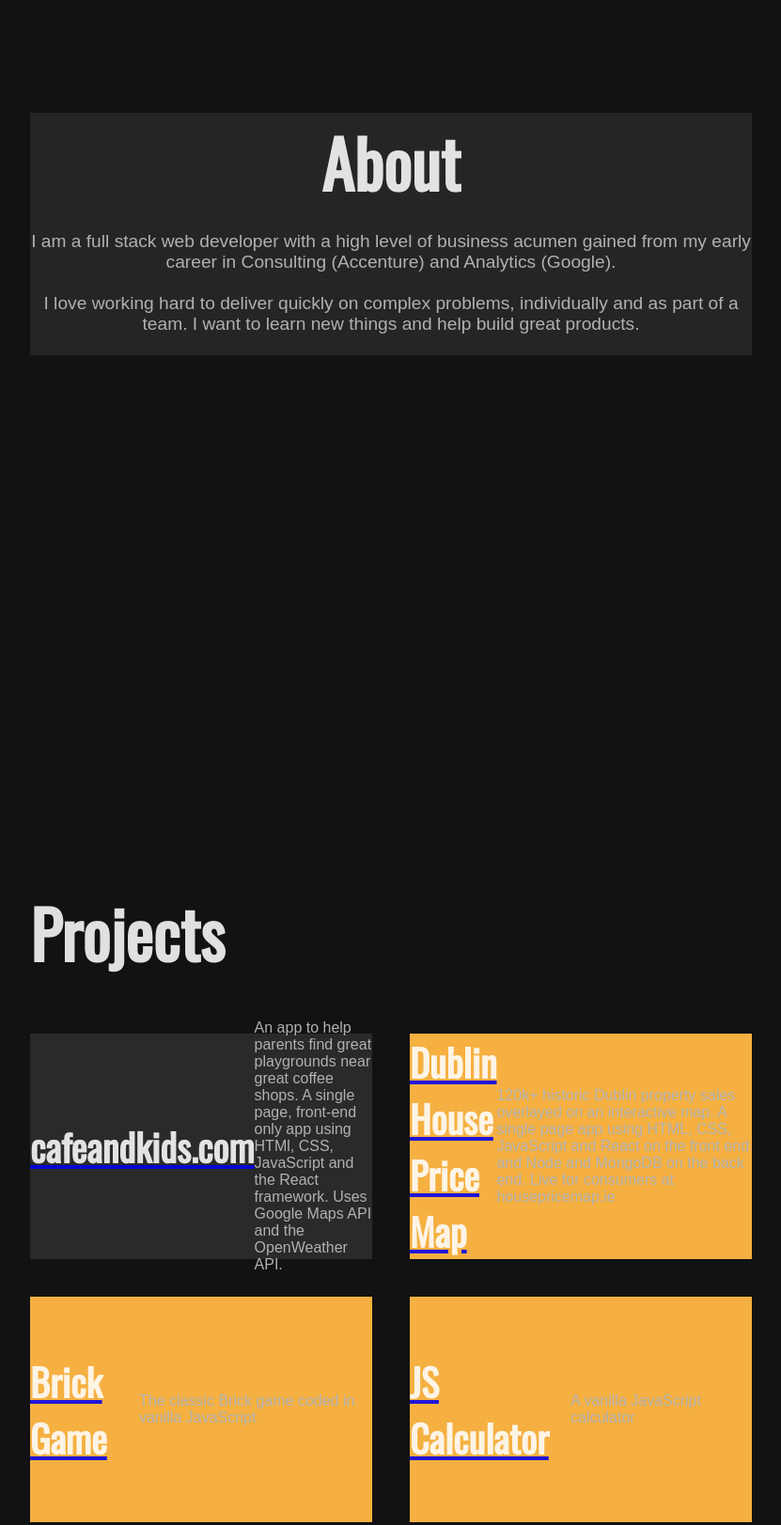
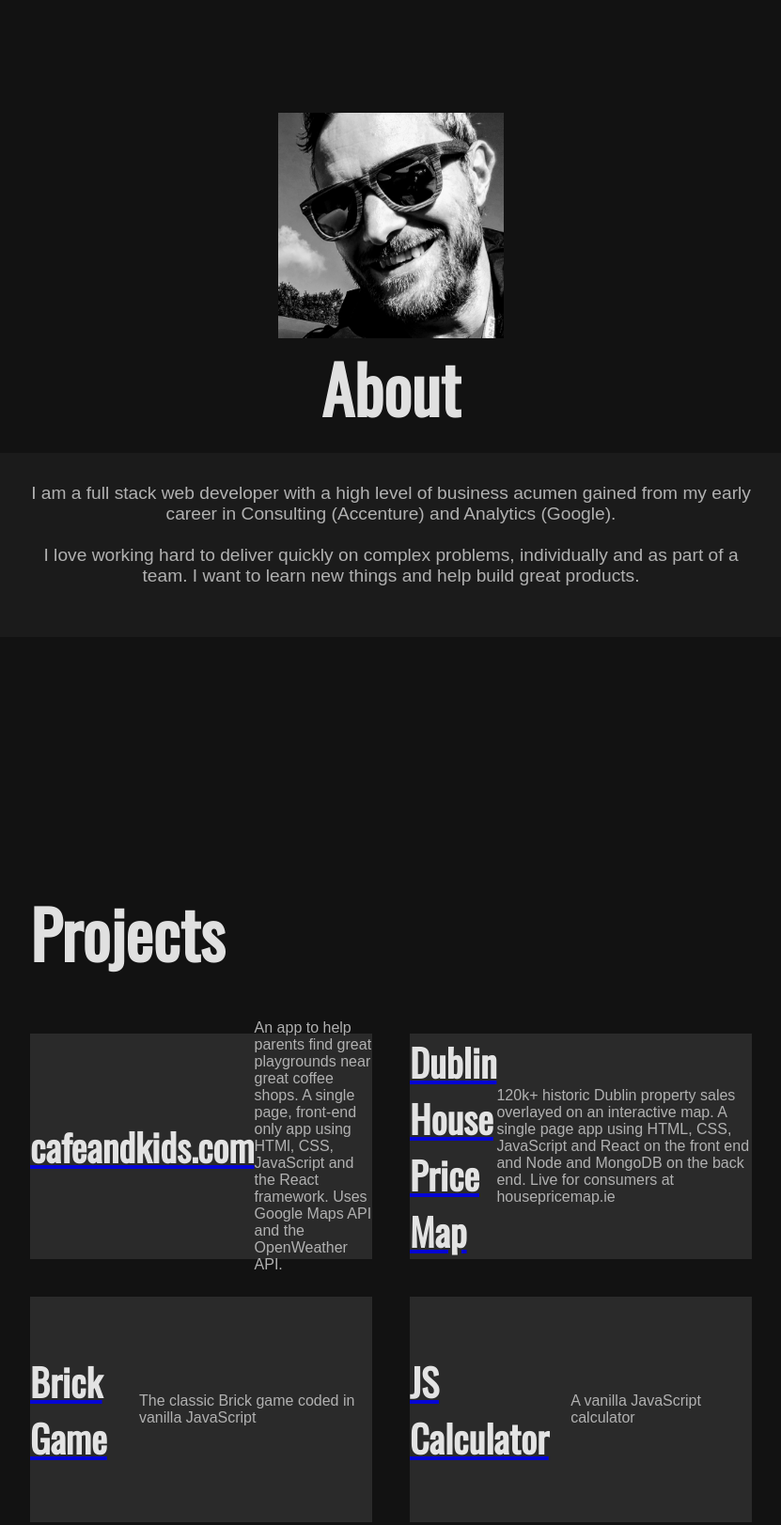
Before and after one commit to umbauk/portfolio-website, a plain HTML site: page index.html in a window 1280 px wide. Shown: the part 700-2323 px from the top of the page at 94% size, without its empty margins (224-1055 px from the left). Drawn offline with nearby package versions, Linux system fonts and the light colour scheme.

Commit message:
image added and background changes

```diff
--- a/index.css
+++ b/index.css
@@ -4,7 +4,6 @@
 
 body {
   font-family: arial;
-  /*text-align: center;*/
   color: rgb(177, 177, 177);
   font-size: 16px;
   height: 100%;
@@ -16,8 +15,9 @@ body {
   padding: 0;
 }
 
+/********** Hamburger menu CSS ************/
+
 .nav {
-  /*transition: top 0.5s ease;*/
   background: #121212;
   font-size: 1.5rem;
   height: 5%;
@@ -40,22 +40,22 @@ body {
 
 #about-nav {
   left: 7rem;
-  transition: top 0.7s ease;
+  transition: top 0.6s ease;
 }
 
 #projects-nav {
   left: 14rem;
-  transition: top 0.9s ease;
+  transition: top 0.7s ease;
 }
 
 #blog-nav {
   left: 22rem;
-  transition: top 1.1s ease;
+  transition: top 0.8s ease;
 }
 
 #contact-nav {
   left: 28rem;
-  transition: top 1.3s ease;
+  transition: top 0.9s ease;
 }
 
 #welcome-nav.expanded,
@@ -153,6 +153,8 @@ nav ul li a:hover {
   transform: rotate(-45deg);
 }
 
+/********* End Hamburger menu CSS ***********/
+
 .container {
   text-align: center;
 }
@@ -175,9 +177,15 @@ nav ul li a:hover {
 
 .about-box {
   width: 60%;
-  background-color: rgba(255, 255, 255, 0.08);
+  background-color: rgba(255, 255, 255, 0.04);
   display: inline-block;
   font-size: 1.2rem;
+  padding: 2rem;
+}
+
+#profile-pic {
+  height: 15rem;
+  width: 15rem;
 }
 
 .projects {
@@ -194,12 +202,6 @@ nav ul li a:hover {
   padding-right: 20vw;
   padding-top: 20px;
   grid-gap: 40px;
-}
-
-.contact {
-  height: 100vh;
-  background-color: #0aa;
-  padding-top: 20px;
 }
 
 h1 {
@@ -239,24 +241,30 @@ h3 {
 }
 .project2 {
   grid-area: project2;
-  background-color: #f5b041;
+  background-color: rgba(255, 255, 255, 0.1);
   display: flex;
   justify-content: center;
   align-items: center;
 }
 .project3 {
   grid-area: project3;
-  background-color: #f5b041;
+  background-color: rgba(255, 255, 255, 0.1);
   display: flex;
   justify-content: center;
   align-items: center;
 }
 .project4 {
   grid-area: project4;
-  background-color: #f5b041;
+  background-color: rgba(255, 255, 255, 0.1);
   display: flex;
   justify-content: center;
   align-items: center;
+}
+
+.contact {
+  height: 100vh;
+  padding-top: 20px;
+  text-align: center;
 }
 
 @media only screen and (max-width: 500px) {
--- a/index.html
+++ b/index.html
@@ -28,9 +28,10 @@
   </div>
 
   <div class="about" id="about">
+    <img id="profile-pic" src="profile-pic.jpg" alt="A picture of me in black and white" />
+    <h1>About</h1>
+    <br />
     <div class="about-box">
-      <h1>About</h1>
-      <br />
       <p>
         I am a full stack web developer with a high level of business acumen gained from my early
         career in Consulting (Accenture) and Analytics (Google).
```
Also changed, not shown: profile-pic.jpg (added).
